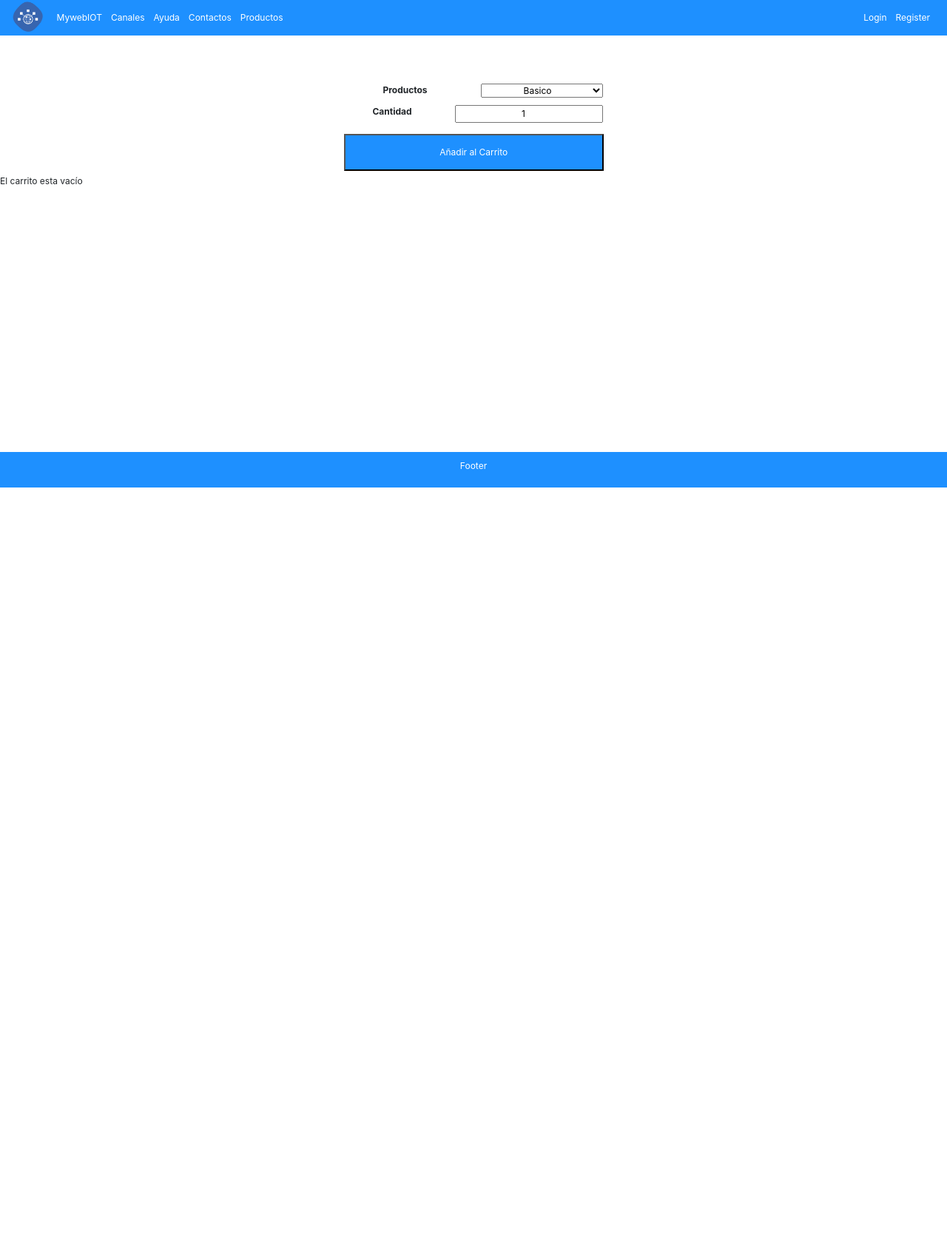
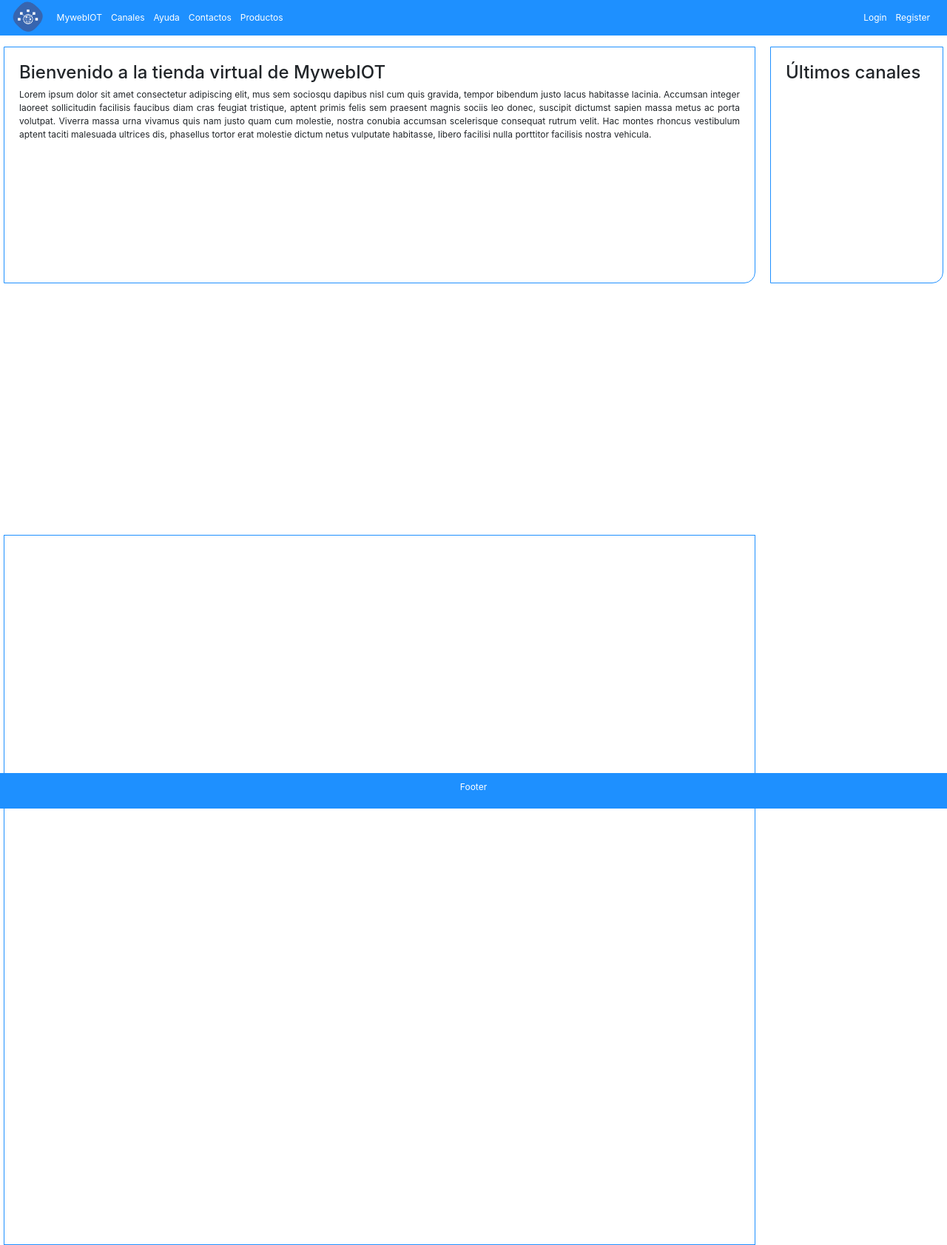
Before and after one commit to ErikMartrus/Webus, a PHP site: page /carrito.php in a window 1280 px wide. Shown: the whole page at 74% size. Before the commit the page ends 659 px from the top, so only its background shows below. Run offline with PHP 8.4, Linux system fonts and the light colour scheme.

Commit message:
primeras modificaciones buscando obtener el carrito.php

```diff
--- a/public/carrito.php
+++ b/public/carrito.php
@@ -21,7 +21,7 @@
   <meta charset="utf-8">
   <meta name="description" content="This is an HTML5/CSS3 example">
   <meta name="keywords" content="HTML5, CSS3, JavaScript">
-  <title>Carrito</title>
+  <title>MyIOTShop</title>
   <link rel="stylesheet" href="https://stackpath.bootstrapcdn.com/bootstrap/4.3.1/css/bootstrap.min.css"
     integrity="sha384-ggOyR0iXCbMQv3Xipma34MD+dH/1fQ784/j6cY/iJTQUOhcWr7x9JvoRxT2MZw1T" crossorigin="anonymous">
   <link rel="stylesheet" href="css/misEstilos.css">
@@ -154,81 +154,40 @@
     </nav>
   </header>
   <!-- 80% -->
-  <form  name="lista" action="carrito.php" method="POST">
-    <div class="contenedor--form">
-      <div class="items--form">
-        <label>Productos</label>
-        <select name="producto">
-        <?php
-        foreach ($productos as $key=> $val){
-            echo "<option value='$key'>$val</option>";
-        }
-        ?>
-        </select>
+  <div class="contenedor">
+
+<section id="main">
+  <article class="articulo">
+    <header>
+      <hgroup>
+        <h1>Bienvenido a la tienda virtual de MywebIOT</h1>
+      </hgroup>
+    </header>
+    <p class="entradaPost">Lorem ipsum dolor sit amet consectetur adipiscing elit, mus sem sociosqu dapibus nisl cum
+      quis gravida, tempor bibendum justo lacus habitasse lacinia. Accumsan integer laoreet sollicitudin facilisis
+      faucibus diam cras feugiat tristique, aptent primis felis sem praesent magnis sociis leo donec, suscipit
+      dictumst sapien massa metus ac porta volutpat. Viverra massa urna vivamus quis nam justo quam cum molestie,
+      nostra conubia accumsan scelerisque consequat rutrum velit. Hac montes rhoncus vestibulum aptent taciti
+      malesuada ultrices dis, phasellus tortor erat molestie dictum netus vulputate habitasse, libero facilisi nulla
+      porttitor facilisis nostra vehicula. </p>
+  </article>
+</section>
+
+  <article class="articulo">
+        <header>
+          <div>
+          <header>
+                <h1>Últimos canales</h1>
+                <!-- Meter icono de carrito -->
+            </header>
+        </header>
+  </article>
+    <aside id="lateral">
+      <div>
+      <p class="infoLateralPost1"></p>
       </div>
-        <div class="items--form">
-        <label>Cantidad</label>
-        <input type="number" name="cantidad" value="1">
-        </div>
-        <div class="items--form">
-        <input class="btn--add" type="submit" value="Añadir al Carrito">
-        </div>
-    </div>
-    </form>
-<?php
-    if(isset($_POST['producto'])){
-        if(isset($_POST['cantidad'])){
-            //Añadir producto al carrito
-            if(isset($_SESSION['carrito'][$_POST['producto']]))
-                $_SESSION['carrito'][$_POST['producto']] += $_POST['cantidad'];
-            else
-                $_SESSION['carrito'][$_POST['producto']] = $_POST['cantidad'];
-            }elseif (isset($_POST['Eliminar'])) {
-                //Eliminar producto
-                unset($_SESSION['carrito'][$_POST['producto']]);
-
-            }
-        }
-        elseif (isset($_POST['Vaciar'])) {
-            unset($_SESSION['carrito']);
-        }
-        if(!isset($_SESSION['carrito'])){
-            //Crear carrito
-            $_SESSION['carrito'] = array();
-            echo "El carrito esta vacío";
-        }
-        elseif (isset($_SESSION['carrito']) && count($_SESSION['carrito'])>0) {
-            //Mostrar carrito
-            echo "El carrito tiene ".count($_SESSION['carrito'])." productos<br>";
-            echo "<table><tr><th>Producto</th><th>Cantidad</th><th></th></tr>";
-            foreach ($_SESSION['carrito'] as $key => $value) {
-                echo "<tr><td>$productos[$key]";
-                echo "</td><td>$value</td>";
-                echo "<td><form method='POST' action='carrito.php'>";
-                echo "<input type='hidden' name='producto' value='$key'>";
-                echo "<input type='submit' name='Eliminar' value='Eliminar'>";
-                echo "</form></td></tr>";
-
-            }
-            echo "</table>";
-
-        //Boton Vaciar Carrito
-        echo "<hr><form method='POST' action='carrito.php'>";
-        echo "<input type='submit' name='Vaciar' value='Vaciar Carrito'>";
-        echo "</form>";
-
-        //Boton Checkout
-        echo "<hr><form method='POST' action='chechout.php'>";
-        echo "<input type='submit' name='Checkout' value='Checkout Carrito'>";
-        echo "</form>";
-
-
-
-
-    }
-?>
-
-
+    </aside>
+</div>
   <!-- 10% -->
   <footer id="piePaginaCarrito">
     <p class="text">Footer</p>
```
